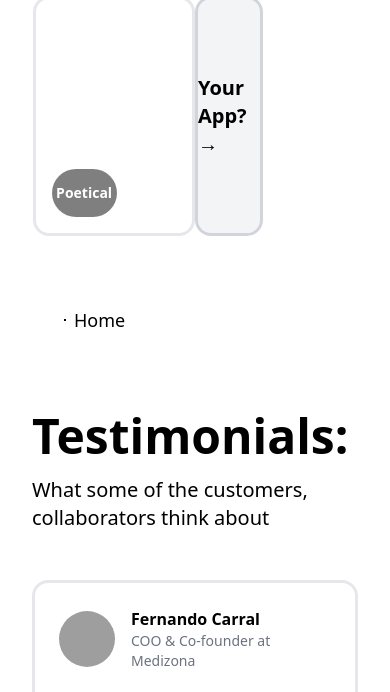
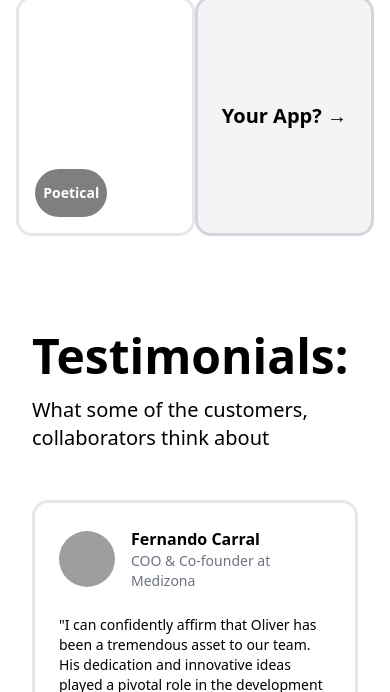
Before and after one commit to Loopsware/Loopsware.com, an Astro site: page / in a window 390 px wide. Shown: the part 3520-4212 px from the top of the page. Built offline with nearby package versions, Linux system fonts and the light colour scheme; Astro itself is replaced by a stand-in of ours; grey boxes are pictures that could not be loaded.

Commit message:
Home layout updated

```diff
--- a/src/pages/index.astro
+++ b/src/pages/index.astro
@@ -72,15 +72,15 @@ import FooterLabel from '../components/FooterLabel.astro';
 				</div>
 				<div class="flex flex-col items-center">
 					<ShowcaseCard title="BoletoMóvil" size="large" />
-					<div class="grid grid-cols-2 md:flex md:flex-row justify-around w-10/12 md:w-full">
+					<div class="grid grid-cols-2 md:flex md:flex-row justify-around w-11/12 md:w-full">
 						<ShowcaseCard title="Poetical" size="small" />
-						<div class="flex justify-center items-center w-5/12 h-60 border-3 border-gray-300 bg-gray-100 rounded-2xl my-6 cursor-pointer hover:underline">
+						<div class="flex justify-center items-center md:w-5/12 h-60 border-3 border-gray-300 bg-gray-100 rounded-2xl my-6 cursor-pointer hover:underline">
 							<p class="font-black text-xl hover:underline">Your App? &rarr;</p>
 						</div>
 					</div>
 				</div>
 			</div>
-			<div class="w-1/6 my-10 mx-16">
+			<div class="hidden md:block w-1/6 my-10 mx-16">
 				<FooterLabel title="Home" />
 			</div>
 		</div>
```
